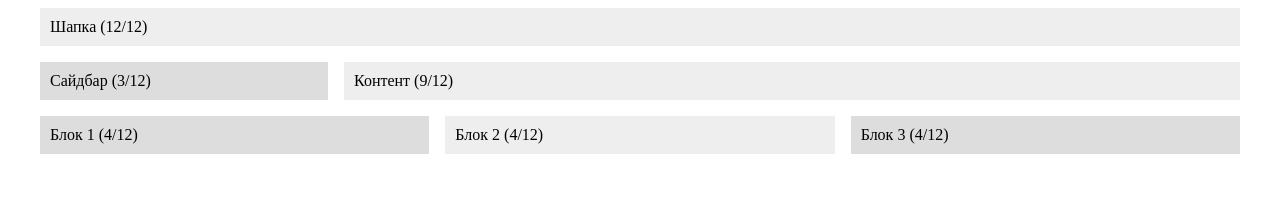
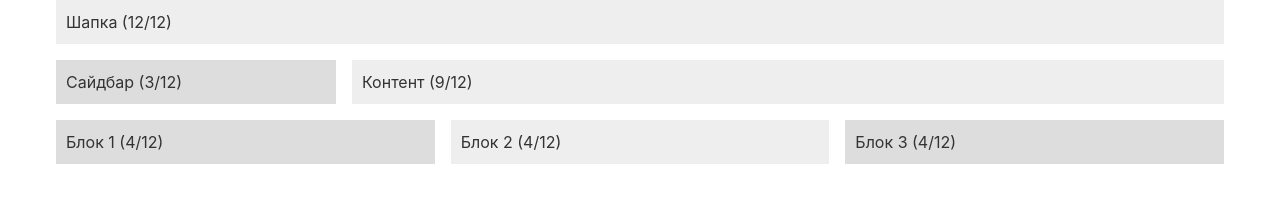
Before and after one commit to usmdamir/intelligence, a plain HTML site: page docs/index.html in a window 1280 px wide. Drawn offline with Linux system fonts and the light colour scheme.

Commit message:
Добавил root-стили и контейнер

```diff
--- a/docs/intelligence.css
+++ b/docs/intelligence.css
@@ -1,12 +1,77 @@
+/* ===== ROOT-ПЕРЕМЕННЫЕ ===== */
+:root {
+    /* Размеры */
+    --max-width: 1200px;
+    --gap-unit: 1rem;
+
+    /* Цвета */
+    --primary: #4285f4;
+    --text: #333;
+    --bg: #fff;
+
+    /* Типография */
+    --font-main: -apple-system, BlinkMacSystemFont, 'Segoe UI', Roboto, sans-serif;
+    --text-base: 16px;
+  }
+
+  /* ===== БАЗОВЫЕ СТИЛИ ===== */
+  * {
+    box-sizing: border-box;
+    margin: 0;
+    padding: 0;
+  }
+
+  html {
+    font-size: var(--text-base);
+    scroll-behavior: smooth;
+  }
+
+  body {
+    font-family: var(--font-main);
+    line-height: 1.5;
+    color: var(--text);
+    background: var(--bg);
+    overflow-x: hidden;
+  }
+
+  /* ===== УТИЛИТЫ ===== */
+  .full-width {
+    grid-column: 1 / -1;
+  }
+
+  .text-center {
+    text-align: center;
+  }
+
+  /* ===== АДАПТИВ ===== */
+  @media (max-width: 768px) {
+    :root {
+      --text-base: 14px;
+      --gap-unit: 0.75rem;
+    }
+
+    .grid {
+      grid-template-columns: 1fr; /* Мобильный вид */
+    }
+  }
+
+
+
+
+
+
+
+
 /* Общий контейнер (аналог .container в Bootstrap) */
-.grid {
+/* ===== ОСНОВНАЯ СЕТКА ===== */
+  .grid {
     display: grid;
-    grid-template-columns: repeat(12, 1fr); /* 12 колонок */
-    gap: 16px; /* Отступ между колонками */
+    grid-template-columns: repeat(12, 1fr);
+    gap: var(--gap-unit);
     width: 100%;
-    max-width: 1200px; /* Ограничение по ширине */
-    margin: 0 auto; /* Центрирование */
-    padding: 0 15px; /* Отступы по краям */
+    max-width: var(--max-width);
+    margin: 0 auto;
+    padding: 0 var(--gap-unit);
   }
 
   /* Колонки (ваши set-*) */
```
Also changed, not shown: docs/index.html (+1 -1 lines).
